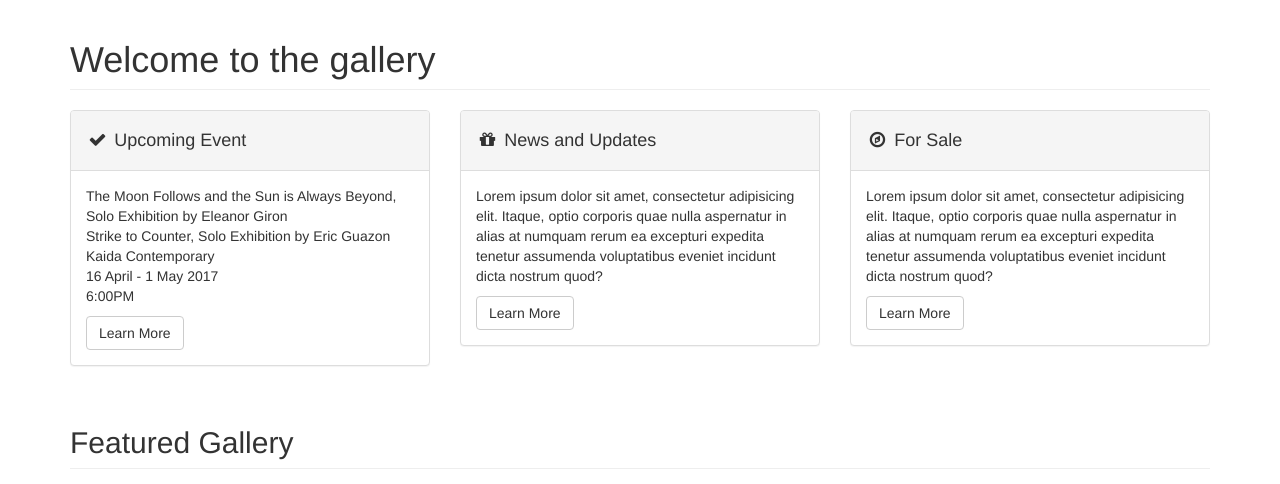
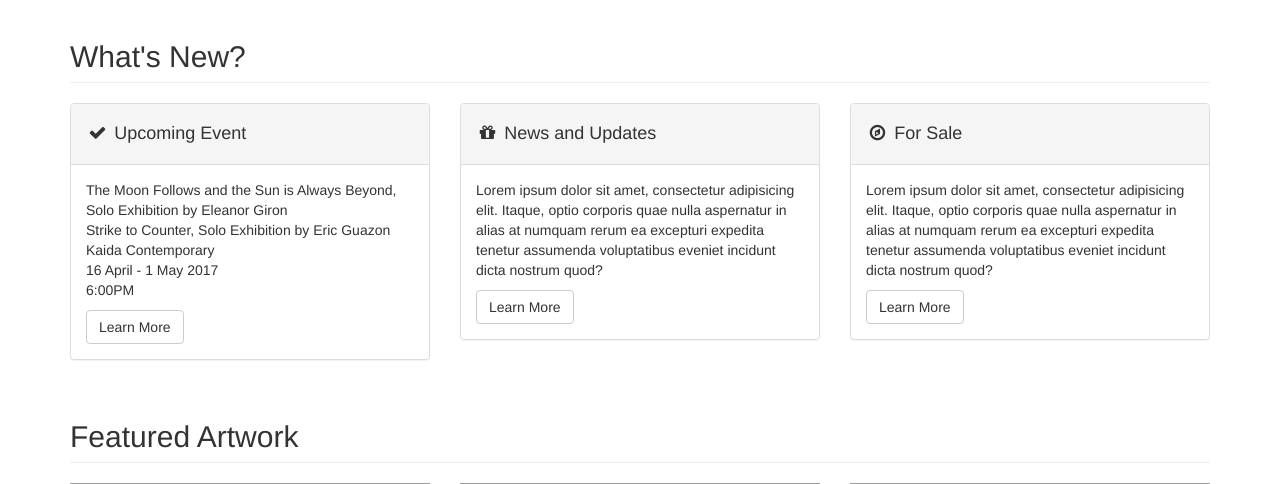
Before and after one commit to cariasodotpaolo/kaida, a PHP site: page /php/index.php in a window 1280 px wide. Shown: the part 800-1284 px from the top of the page. Run offline with PHP 8.4, Linux system fonts and the light colour scheme; grey boxes labelled with a size stand in for pictures from a placeholder-image service; some libraries are stand-ins or nearby versions; grey boxes are pictures that could not be loaded.

Commit message:
layouting.

```diff
--- a/php/main-content.php
+++ b/php/main-content.php
@@ -10,9 +10,9 @@
     <!-- Marketing Icons Section -->
     <div class="row">
         <div class="col-lg-12">
-            <h1 class="page-header">
-                Welcome to the gallery
-            </h1>
+            <h2 class="page-header">
+                What's New?
+            </h2>
         </div>
         <div class="col-md-4">
             <div class="panel panel-default">
@@ -57,7 +57,7 @@
     <!-- Portfolio Section -->
     <div class="row">
         <div class="col-lg-12">
-            <h2 class="page-header">Featured Gallery</h2>
+            <h2 class="page-header">Featured Artwork</h2>
         </div>
         <div class="col-md-4 col-sm-6">
             <a href="portfolio-item.html">
@@ -93,7 +93,7 @@
     <!-- /.row -->
 
     <!-- Features Section -->
-    <div class="row">
+    <!--<div class="row">
         <div class="col-lg-12">
             <h2 class="page-header">Modern Business Features</h2>
         </div>
@@ -113,13 +113,13 @@
         <div class="col-md-6">
             <img class="img-responsive" src="http://placehold.it/700x450" alt="">
         </div>
-    </div>
+    </div>-->
     <!-- /.row -->
 
     <hr>
 
     <!-- Call to Action Section -->
-    <div class="well">
+    <!--<div class="well">
         <div class="row">
             <div class="col-md-8">
                 <p>Lorem ipsum dolor sit amet, consectetur adipisicing elit. Molestias, expedita, saepe, vero rerum deleniti beatae veniam harum neque nemo praesentium cum alias asperiores commodi.</p>
@@ -128,7 +128,7 @@
                 <a class="btn btn-lg btn-default btn-block" href="#">Call to Action</a>
             </div>
         </div>
-    </div>
+    </div>-->
 
     <hr>
 
@@ -136,7 +136,7 @@
     <footer>
         <div class="row">
             <div class="col-lg-12">
-                <p>Copyright &copy; Your Website 2014</p>
+                <p>Copyright &copy; www.kaidacontemporary.com 2017</p>
             </div>
         </div>
     </footer>
--- a/php/the-gallery.php
+++ b/php/the-gallery.php
@@ -199,7 +199,7 @@
         <footer>
             <div class="row">
                 <div class="col-lg-12">
-                    <p>Copyright &copy; www.kaidacontemprary.com 2014</p>
+                    <p>Copyright &copy; www.kaidacontemprary.com 2017</p>
                 </div>
             </div>
         </footer>
```
